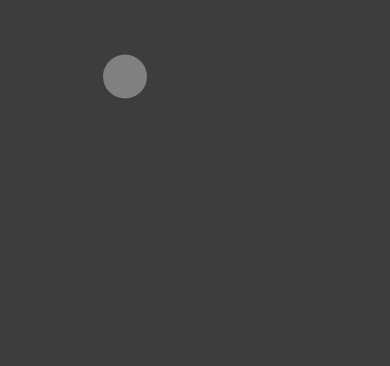
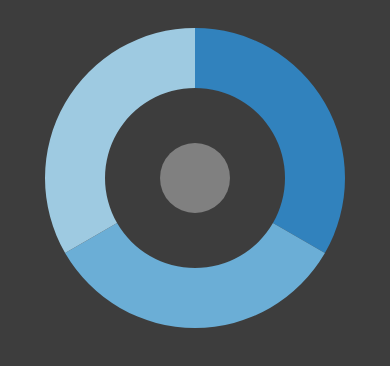
Before and after one commit to B-Rich/CS376-1, a plain HTML site: page index.html in a window 390 px wide. Both pictures are taken after typing "Sample" into the empty fields and a click on the input "Create!". Drawn offline with nearby package versions, Linux system fonts and the light colour scheme.

Commit message:
fixed dimensions to work with mobile devices. working on sunburst

```diff
--- a/index.html
+++ b/index.html
@@ -5,12 +5,14 @@
 		<link href="normalize.css" rel="stylesheet" type="text/css">
 		<link href="styles.css" rel="stylesheet" type="text/css">
 		<script src="http://d3js.org/d3.v3.min.js" charset="utf-8"></script>
+		<!-- <meta name="viewport" content="width=device-width"> -->
+		<meta name="viewport" content="width=320, height=356">
     </head>
     <body>
 		<div id="container">
-		<svg width="100%" height="100%" id="mainsvg">
-		    <rect width="200" height="100" fill="grey"/>
-		    <foreignObject width="200" height="150" id="formobject">
+		<svg id="mainsvg">
+		    <rect />
+		    <foreignObject id="formobject">
 				<form name="noteForm" onSubmit="return handleClick()">
 		            <textarea id="note"></textarea><br />
 					<input name="Submit"  type="submit" value="Create!" id="submit"></input>
--- a/script.js
+++ b/script.js
@@ -1,28 +1,61 @@
-var svg = d3.select("#container")[0][0];
-var width = svg.clientWidth;
-var height = svg.clientHeight;
-var x = width/2 - 100;
-var y = height/2 - 80; //moved up by 5
-// console.log(x + " " + y);
+//Constants
+var width = 320;
+	height = 356, //356
+	margin = {top: 20, right: 10, bottom: 20, left: 10},
+	formh = height-margin.top-margin.bottom,
+	formw = width-margin.right-margin.left,
+	submith = 36 + 10,
+	texth = 96,
+	totalh = texth + submith,
+	cdiameter = 70,
+	radius = Math.min(width, height) / 2,
+    color = d3.scale.category20c();
+var tags = ["tag1", "tag2", "tag3"];
+
+//Setup
 d3.select("rect")
-	.attr("x", x)
-	.attr("y", y);
+	.attr("x", margin.left)
+	.attr("y", height/2 - totalh/2)
+	.attr("width", formw)
+	.attr("height", texth)
+	.attr("fill", "grey")
+	.attr("rx", 10)
+	.attr("ry", 10);
 d3.select("#formobject")
-	.attr("x", x)
-	.attr("y", y);
-var note;
+	.attr("x", margin.left)
+	.attr("y", height/2 - totalh/2)
+	.attr("width", formw)
+	.attr("height", 356);
+d3.select("#note")
+	.style("height", function(){return texth + "px";});
+
+
+//Variables
+var note; //the text area content
 var drag = d3.behavior.drag()
 	.origin(Object)
 	.on("drag", dragmove);
+// var partition = d3.layout.partition()
+//     .sort(null)
+//     .size([2 * Math.PI, radius * radius])
+//     .value(function(d) { return 1; });
+var arc = d3.svg.arc()
+    .outerRadius(radius - 10)
+    .innerRadius(radius - 70);
+var pie = d3.layout.pie()
+    .sort(null)
+    .value(function(d) { return 1; });
 
 function handleClick(event){
-    console.log(document.getElementById("note").value);
-    transition(document.getElementById("note").value);
+	note = document.getElementById("note").value;
+	console.log(note);
+    transition();
     return false;
 }
 
-function transition(val){
-	note = val;
+function transition(){
+
+	//Resize, fade, and remove form
     d3.select("#note")
 		.transition()
 		.duration(500)
@@ -35,20 +68,34 @@ function transition(val){
 			.style("opacity", 0);
 	d3.select("#formobject")
 		.transition()
-		.delay(600)
+		.delay(500)
 		.remove();
+
+	//Tween hidden rectangle to circle
 	var rect = d3.select("rect")
-		.data([{x:x + 78, y:y+58}])
+		.data([{x:(width/2) - (cdiameter/2), y:(height/2) - (cdiameter/2)}])
 		.attr("rx", 60)
 		.attr("ry", 60)
 		.call(drag);
 	rect.transition()
-		.delay(600)
+		.delay(100)
 		.duration(1000)
-			.attr("width", "44px")
-			.attr("height", "44px")
-			.attr("x", x + 78)
-			.attr("y", y + 58);
+			.attr("width", cdiameter)
+			.attr("height", cdiameter)
+			.attr("x", (width/2) - (cdiameter/2))
+			.attr("y", (height/2) - (cdiameter/2));
+
+	//Generate Sunburst
+	var svg = d3.select("svg")
+		.insert("g", "rect")
+		    .attr("transform", "translate(" + width / 2 + "," + height / 2 + ")");
+	var g = svg.selectAll(".arc")
+      .data(pie(tags))
+    .enter().append("g")
+      .attr("class", "arc");
+	g.append("path")
+      .attr("d", arc)
+      .style("fill", function(d, i) { return color(i); });
 }
 
 function dragmove(d) {
--- a/styles.css
+++ b/styles.css
@@ -3,9 +3,19 @@ body {
 	font-family: Optima, Segoe, "Segoe UI", Candara, Calibri, Arial, sans-serif;
 }
 
+svg {
+	width: 100%;
+	height: 100%;
+}
+
+#container {
+	width: 320px;
+	height: 356px;
+	margin: auto;
+}
+
 textarea {
-	width: 194px;
-	height: 100px;
+	width: 294px;
 	resize: none;
 	background: #fafafc;
 	/*border: 1px solid #a3a3a3;
@@ -22,6 +32,8 @@ textarea {
 	border: 1px solid grey;
 	background: #6e9e2d;
 	color: white;
+	font-size: 1.1em;
+	height: 36px;
 	padding: 6px;
 	letter-spacing: 0.1em;
 	font-family: inherit;
@@ -29,11 +41,5 @@ textarea {
 	-moz-border-radius: 4px;
 	border-radius: 4px;
 	margin-top: 10px;
+	float: right;
 }
-
-#container {
-	max-width: 250px;
-	width: 100%;
-	height: 100%;
-	max-height: 400px;
-}
```
Also changed, not shown: 1 other file.
